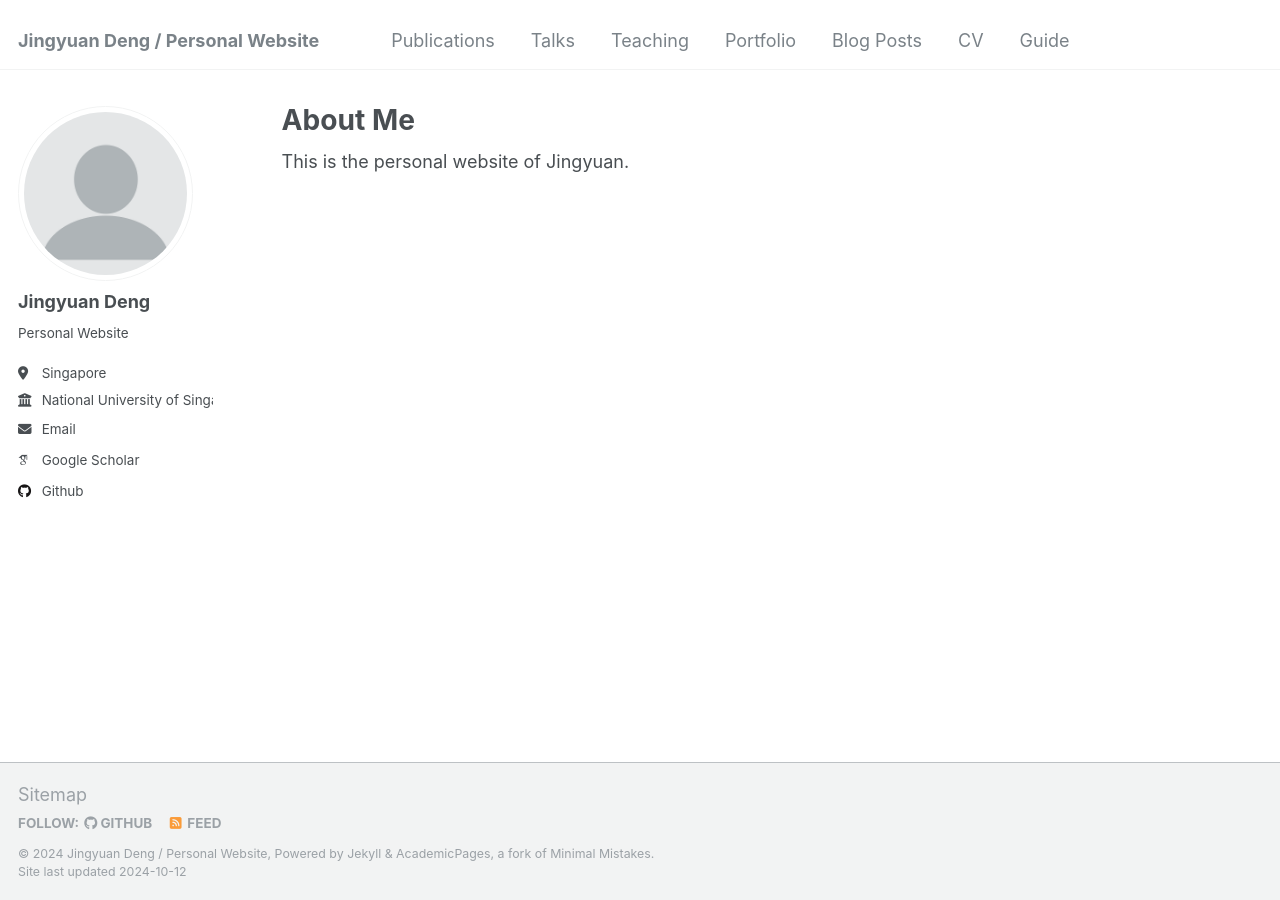
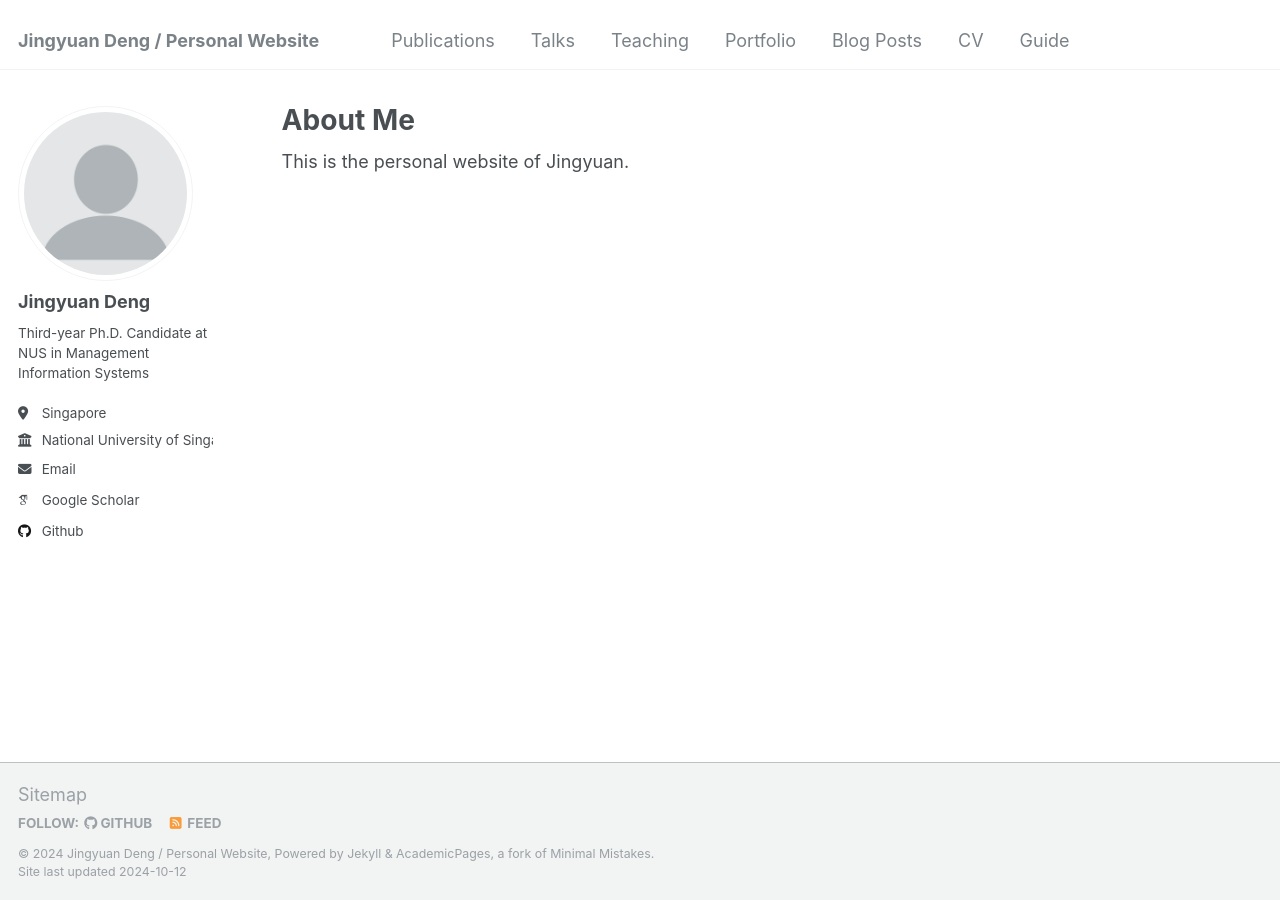
Before and after one commit to JingYDENG/JingYDENG, a Jekyll site: the page built from _pages/about.md, in a window 1280 px wide. Built offline with Jekyll 4.4.1, drawn with Linux system fonts in a browser that asks for light colours; some web fonts are replaced.

Commit message:
Update _config.yml

```diff
--- a/_config.yml
+++ b/_config.yml
@@ -24,7 +24,7 @@ author:
   avatar           : "profile.png"
   name             : "Jingyuan Deng"
   pronouns         : # example: "she/her"
-  bio              : "Personal Website"
+  bio              : "Third-year Ph.D. Candidate at NUS in Management Information Systems"
   location         : "Singapore"
   employer         : "National University of Singapore"
   uri              : # URL
```
